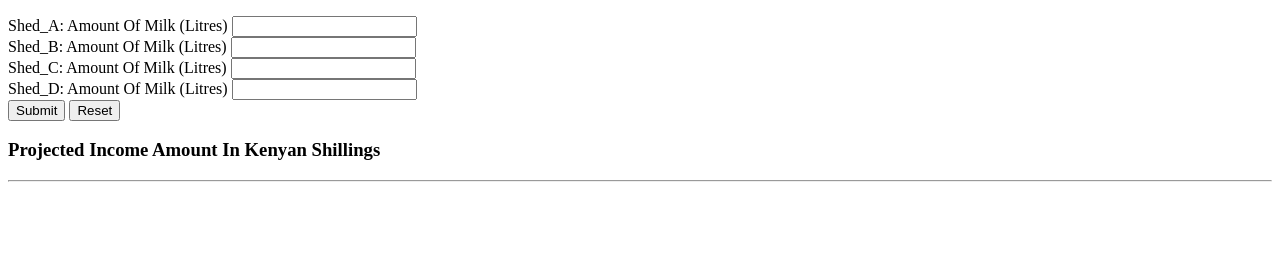
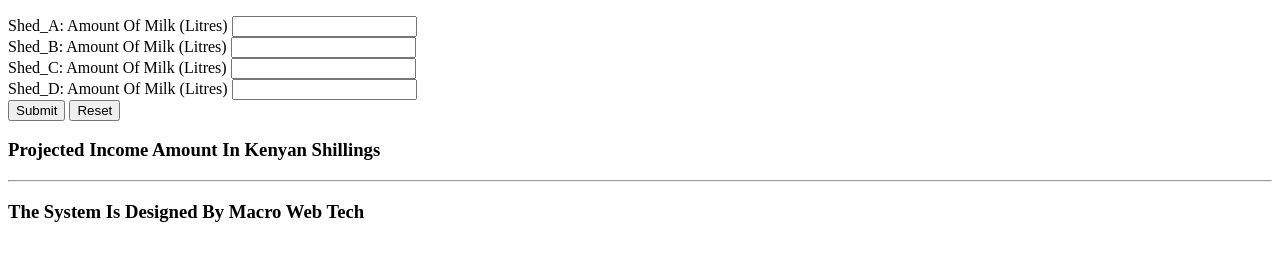
Before and after one commit to ferdinandmukodo/musical-disco, a plain HTML site: page index.html in a window 1280 px wide. Shown: the part 131-392 px from the top of the page. Drawn offline with Linux system fonts and the light colour scheme.

Commit message:
It adds footer to the page

```diff
--- a/index.html
+++ b/index.html
@@ -50,6 +50,11 @@ tml<!DOCTYPE html>
             </div>
         </div>
     </section>
+    <footer>
+        <div>
+            <h3>The System Is Designed By <span id="macro">Macro Web Tech</span> </h3>
+        </div>
+    </footer>
 
 </body>
 </html>
```
